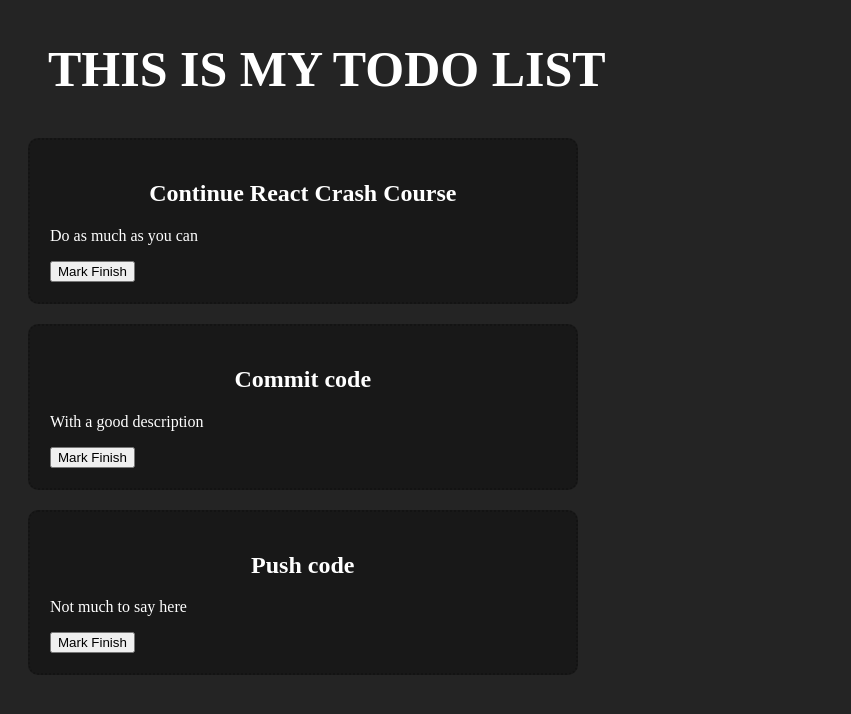
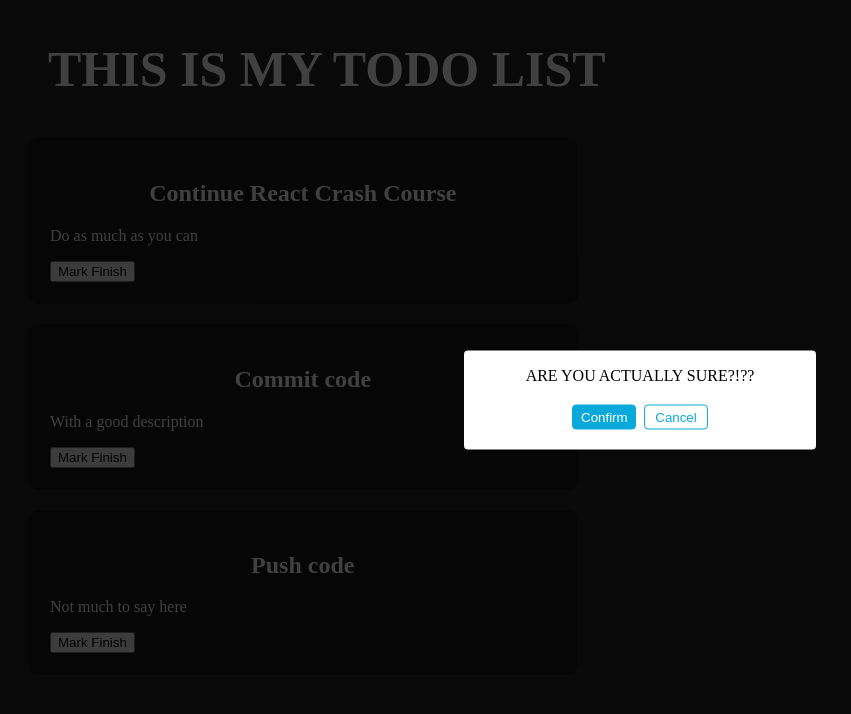
Before and after one commit to sammadijaz/testing, a React (Vite) app in the folder 01-Iman Musa/React/my-react-app/: page / in a window 1280 px wide. Shown: the top 714 px of the page, without its empty margins (0-851 px from the left). Built offline with nearby package versions, Linux system fonts and the light colour scheme.

Commit message:
props task done

```diff
--- a/01-Iman Musa/React/my-react-app/src/App.jsx
+++ b/01-Iman Musa/React/my-react-app/src/App.jsx
@@ -27,7 +27,10 @@ function App() {
 
       {/* Task
       create popup component and apply styles from google drive*/}
-      {/* <Popup /> */}
+      {/* Task
+      make the span in popup dynamic */}
+      <Popup custom="ARE YOU ACTUALLY SURE?!??"/>
+      {/* Done */}
       {/* Done */}
 
 
--- a/01-Iman Musa/React/my-react-app/src/components/popup.jsx
+++ b/01-Iman Musa/React/my-react-app/src/components/popup.jsx
@@ -1,10 +1,10 @@
-function Popup(){
+function Popup({ custom }){
     return (
 
         <>
 
         <div className="popup">
-            <span>Are you sure?</span>
+            <span>{ custom }</span>
             <div className="popup__btns">
                 <button className="popup__btn">Confirm</button>
                 <button className="popup__btn popup__btn--cancel">Cancel</button>
```
